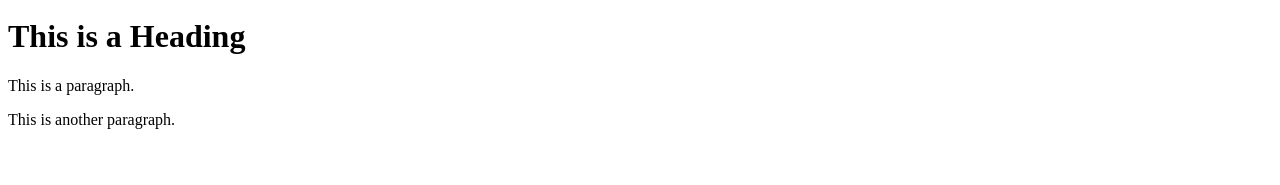
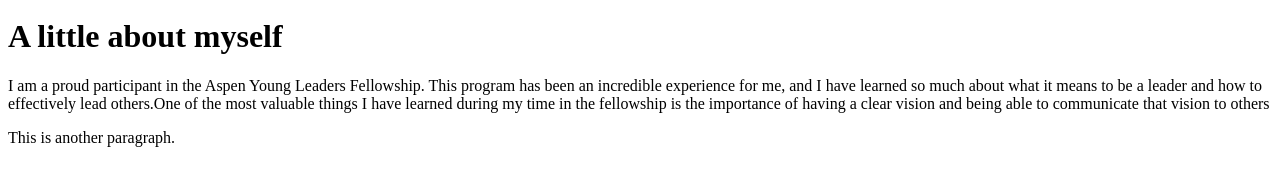
Before and after one commit to itmd-362organzation/lab1, a plain HTML site: page index.html in a window 1280 px wide. Shown: the part 29-214 px from the top of the page. Drawn offline with Linux system fonts and the light colour scheme.

Commit message:
Update index.html

```diff
--- a/index.html
+++ b/index.html
@@ -10,8 +10,8 @@
 		<img src="img_la.jpg" alt="LA" style="width:100%" />
 
 		<div class="">
-			<h1>This is a Heading</h1>
-			<p>This is a paragraph.</p>
+			<h1>A little about myself</h1>
+			<p>I am a proud participant in the Aspen Young Leaders Fellowship. This program has been an incredible experience for me, and I have learned so much about what it means to be a leader and how to effectively lead others.One of the most valuable things I have learned during my time in the fellowship is the importance of having a clear vision and being able to communicate that vision to others</p>
 			<p>This is another paragraph.</p>
 		</div>
 	</body>
```
